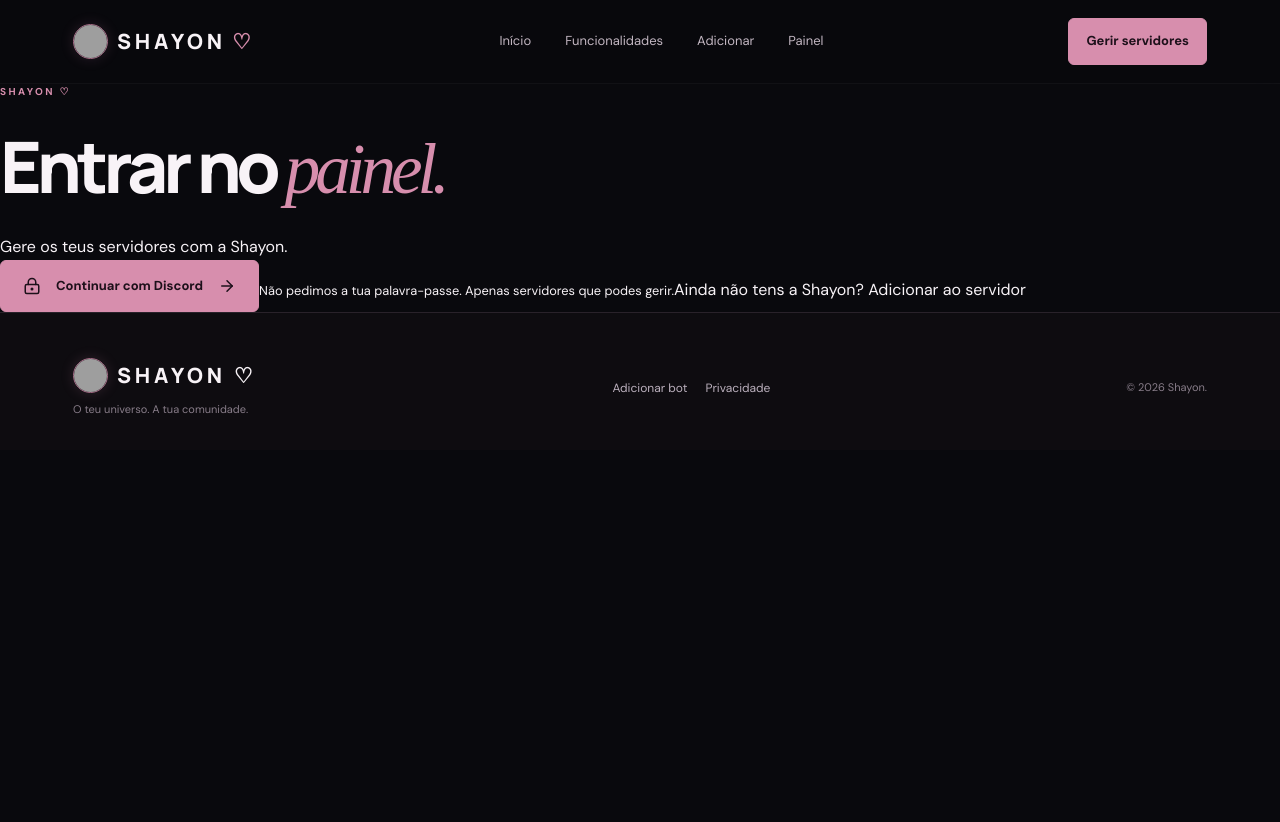
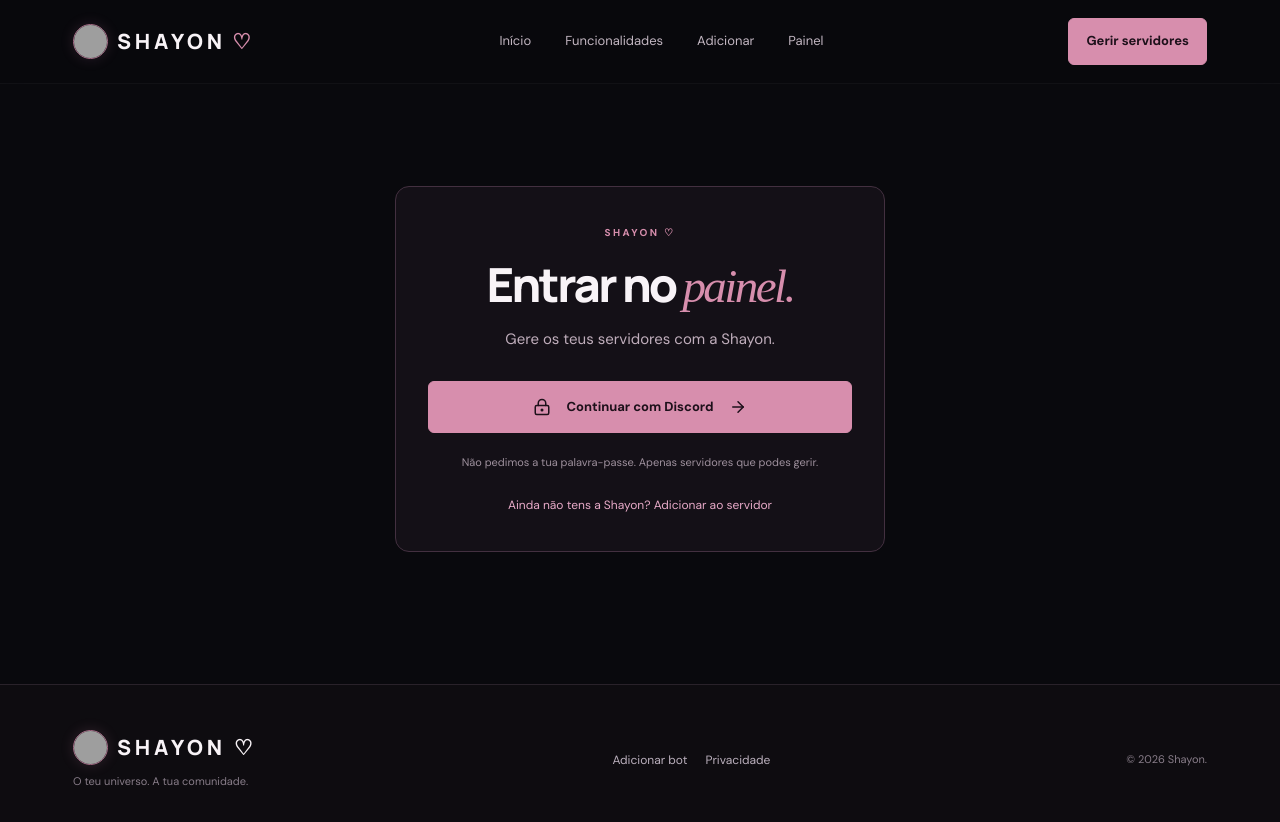
Before and after one commit to oxyzinha/shion-web, a Next.js app: page /entrar in a window 1280 px wide. Before the commit the page ends 800 px from the top, so only its background shows below. Built offline with nearby package versions, Linux system fonts and the light colour scheme; grey boxes are pictures that could not be loaded; a web font is replaced by a local one.

Commit message:
style(site): layout minimalista Dark Rose com login compacto e navegação de gestão progressiva

```diff
--- a/src/app/globals.css
+++ b/src/app/globals.css
@@ -79,3 +79,106 @@
 .official-confirm{margin:14px 0;border:1px solid #af708e;background:#341e2e;border-radius:9px;padding:16px}
 .official-results{margin:0;white-space:pre-wrap;overflow-wrap:anywhere;color:#f3d7e4;font-size:12px;font-family:inherit}
 @media(max-width:900px){.official-pages{grid-template-columns:1fr}}
+
+
+/* Simplified site and dashboard — one clear decision per screen */
+.auth-screen{min-height:calc(100vh - 200px);display:flex;align-items:center;justify-content:center;padding:74px 20px 105px}
+.auth-panel{max-width:490px;width:100%;text-align:center;padding:38px 32px 34px;background:#141017;border:1px solid #433040;border-radius:14px}
+.auth-panel h1{font-size:clamp(35px,5vw,47px);line-height:1.12;letter-spacing:-.055em;margin:18px 0 15px}
+.auth-panel>p{font-size:15px;color:#c0aebc;margin-bottom:30px}
+.auth-button{width:100%;display:flex;margin:20px auto}
+.auth-panel>small{font-size:11px;color:#9e909d;display:block;line-height:1.7}
+.auth-help{display:inline-block;margin-top:24px;font-size:12px;color:#e8aac8}
+.auth-help:hover{text-decoration:underline}
+.auth-error{background:#35212c;border:1px solid #865a6e;border-radius:8px;color:#f3d5e1;padding:15px;margin:0 0 20px;font-size:13px;text-align:left}
+.auth-error-code{display:block;font-size:10px;color:#b99eae;margin-top:9px}
+.public-home .public-hero{display:grid;grid-template-columns:1.1fr .9fr;align-items:center;gap:7%;padding-top:100px;padding-bottom:120px;min-height:570px}
+.public-hero-copy h1{max-width:730px;font-size:clamp(49px,6.3vw,83px);margin:20px 0 23px}
+.public-hero-copy>p{color:#bcafbd;max-width:510px;font-size:16px;line-height:1.85}
+.public-actions{display:flex;gap:12px;flex-wrap:wrap;margin-top:31px}
+.public-portrait{width:min(330px,100%);justify-self:center;border:1px solid #734a62;border-radius:48% 48% 15px 15px;overflow:hidden;aspect-ratio:3/3.6;background:radial-gradient(ellipse at 50% 20%,#5f3048,#130d16 70%);box-shadow:0 24px 100px #0008}
+.public-portrait img{width:100%;height:100%;object-fit:cover;display:block}
+.public-essentials{padding-top:72px;padding-bottom:85px;border-top:1px solid #29202c}
+.public-essentials h2{font-size:clamp(36px,4.5vw,54px);margin:15px 0 35px}
+.public-benefits{display:grid;grid-template-columns:repeat(3,minmax(0,1fr));gap:14px}
+.public-benefits>div{padding:27px;background:#16121a;border:1px solid #3d2b3b;border-radius:10px}
+.public-benefits svg{color:#db9db9;margin-bottom:20px}
+.public-benefits h3{font-size:20px;margin-bottom:9px}
+.public-benefits p{font-size:13px;color:#b0a2af;line-height:1.7;margin:0}
+.public-start{padding-top:80px;padding-bottom:110px;display:grid;grid-template-columns:1fr 1fr;gap:65px;border-top:1px solid #29202c}
+.public-start h2{margin-top:18px}
+.public-steps p{padding:17px 0;border-bottom:1px solid #362a39;color:#c8b9c7;font-size:14px;margin:0}
+.public-steps strong{font-size:11px;letter-spacing:.1em;color:#e2a8c4;margin-right:22px}
+.public-steps a{margin-top:25px;display:inline-flex;gap:10px;align-items:center;color:#f1b7d0}
+.dashboard-simple{min-height:calc(100vh - 157px);grid-template-columns:225px minmax(0,1fr)}
+.dashboard-simple .simple-sidebar{padding:26px 14px;background:#110e14;display:flex;flex-direction:column;gap:5px}
+.simple-sidebar .sidebar-heading{color:#977f91;font-size:10px;letter-spacing:.19em;font-weight:700;padding:7px 13px 17px}
+.simple-sidebar .side-link{gap:11px;justify-content:flex-start;font-weight:500}
+.simple-sidebar .side-link svg:last-child{margin-left:auto}
+.simple-sidebar .sidebar-context{margin-top:17px;padding-top:14px;border-top:1px solid #302332;display:flex;flex-direction:column;gap:5px}
+.sidebar-current{margin:0 10px 9px;padding:13px;background:#241a24;border:1px solid #3c2d3c;border-radius:8px;min-width:0}
+.sidebar-current small{display:block;color:#a58b9e;font-size:9px;letter-spacing:.13em;margin-bottom:6px}
+.sidebar-current strong{color:#f5dce9;display:block;font-size:12px;overflow-wrap:anywhere}
+.sidebar-owner{border-top:1px solid #3c2738;padding-top:20px;margin-top:22px}
+.sidebar-account{margin-top:auto;border-top:1px solid #382a38;padding:19px 11px 0;display:flex;flex-direction:column;gap:9px;color:#b89ead;font-size:12px}
+.sidebar-account>button{border:0;background:transparent;color:#b7a1b0;text-align:left;font-size:12px;display:inline-flex;align-items:center;gap:7px;padding:4px 0}
+.dashboard-simple .simple-main{padding:45px clamp(22px,4vw,68px) 35px;max-width:1250px;width:100%}
+.dashboard-simple .dashboard-top{margin-bottom:30px;align-items:center}
+.dashboard-simple .dashboard-top h1{font-size:clamp(28px,3vw,39px);margin-top:8px;margin-bottom:0}
+.simple-subtitle{font-size:14px;color:#b5a6b4;margin-bottom:23px;line-height:1.7}
+.dashboard-back{padding:0;background:transparent;border:0;color:#d6a4bd;font-size:12px;display:inline-flex;margin-top:13px}
+.dashboard-back:hover{text-decoration:underline}
+.simple-guilds,.simple-module-list{display:flex;flex-direction:column;gap:11px}
+.simple-guild{display:flex;align-items:center;gap:16px;padding:16px 21px;border:1px solid #42303f;background:#17131b;border-radius:10px}
+.guild-initial{height:47px;width:47px;border-radius:12px;background:#382339;color:#e4b4cd;display:grid;place-items:center;font-size:19px;font-weight:800;flex-shrink:0}
+.simple-guild-info{flex:1;min-width:0}
+.simple-guild-info strong{display:block;font-size:15px;overflow:hidden;text-overflow:ellipsis}
+.simple-guild-info small{display:block;color:#a89ca9;font-size:11px;margin-top:4px}
+.simple-empty{background:#17131b;border:1px solid #3e2c3f;padding:25px;border-radius:9px;color:#b8a9b7;font-size:13px}
+.simple-bottom-link{display:inline-flex;align-items:center;gap:8px;margin-top:23px;color:#deb0ca;font-size:12px}
+.simple-categories{display:grid;grid-template-columns:repeat(3,minmax(0,1fr));gap:15px}
+.simple-category{min-width:0;display:flex;flex-direction:column;align-items:flex-start;text-align:left;padding:26px 24px;min-height:228px;background:#19141c;color:#f7edf5;border:1px solid #4a3447;border-radius:10px;transition:border-color .15s,transform .15s}
+.simple-category:hover,.simple-module-row:hover{border-color:#d18cad;transform:translateY(-1px)}
+.category-count{font-size:11px;color:#df9dbd;letter-spacing:.1em;margin-bottom:28px}
+.simple-category strong{font-size:20px}
+.simple-category p{font-size:12px;line-height:1.7;color:#ac9ead;margin:9px 0 21px}
+.category-footer{display:flex;align-items:center;justify-content:space-between;width:100%;font-size:11px;color:#d8a5bd;margin-top:auto}
+.simple-module-row{width:100%;display:flex;align-items:center;justify-content:space-between;gap:20px;text-align:left;background:#19141c;border:1px solid #433342;border-radius:9px;color:#f1e4ed;padding:23px 24px;transition:border-color .15s,transform .15s}
+.simple-module-row strong{display:block;font-size:16px}
+.simple-module-row p{font-size:12px;margin:6px 0 0;color:#a99bab;line-height:1.6}
+.simple-module-row>svg{color:#d6a0bc;flex-shrink:0}
+.simple-module-row .button{flex-shrink:0}
+.simple-module-row small{display:inline-block;margin-top:10px;color:#d8a9c0}
+.simple-owner-screen .simple-module-row{margin:12px 0}
+.simple-settings{max-width:890px}
+.simple-settings-intro{font-size:12px;color:#a797aa}
+.simple-editor-grid{margin:21px 0 24px}
+.simple-field-note{border-left:2px solid #c689aa;padding:10px 15px;background:#251a26;color:#d9c0d0;font-size:12px;line-height:1.7;margin:17px 0}
+.simple-discord-help{border-top:1px solid #35293a;margin-top:27px;padding-top:19px;color:#bfacc1;font-size:12px}
+.simple-discord-help summary{cursor:pointer;color:#d8a8c1}
+.simple-discord-help .discord-command{margin-top:12px}
+.simple-dashboard-footer{font-size:10px;color:#6f6571;border-top:1px solid #302432;padding-top:17px;margin-top:45px}
+.simple-alert{display:flex;justify-content:space-between;align-items:center;gap:10px;margin-bottom:20px}
+.dashboard-wait{padding-top:115px;padding-bottom:150px}
+@media(max-width:980px){.simple-categories{grid-template-columns:repeat(2,minmax(0,1fr))}.public-home .public-hero{grid-template-columns:1fr .8fr}}
+@media(max-width:740px){
+ .public-home .public-hero{grid-template-columns:1fr;padding-top:65px;padding-bottom:75px;gap:45px}
+ .public-portrait{width:min(270px,75%)}.public-benefits{grid-template-columns:1fr}
+ .public-start{grid-template-columns:1fr;gap:20px;padding-top:60px;padding-bottom:75px}
+ .dashboard-simple .simple-sidebar{flex-direction:row;align-items:center;flex-wrap:wrap;overflow:visible;gap:5px}
+ .simple-sidebar>.sidebar-heading{display:none}
+ .simple-sidebar .sidebar-context{display:contents}
+ .simple-sidebar .sidebar-current{width:100%;margin:0 0 7px}
+ .simple-sidebar .side-link{width:auto;margin:2px;padding:9px}
+ .simple-sidebar .sidebar-owner{border:0;padding:0;margin:0}
+ .simple-sidebar .sidebar-owner .sidebar-heading{display:none}
+ .simple-sidebar .sidebar-account{width:100%;flex-direction:row;justify-content:space-between;align-items:center;margin:5px 0 0;padding:9px 6px 0}
+ .dashboard-simple .simple-main{padding:27px 18px}
+ .simple-categories{grid-template-columns:1fr}
+ .simple-category{min-height:160px}
+ .category-count{margin-bottom:15px}
+ .simple-guild{padding:14px;gap:10px;flex-wrap:wrap}
+ .simple-guild .button{margin-left:auto}
+ .simple-module-row{padding:19px}
+ .auth-panel{padding:32px 22px}
+}
```
